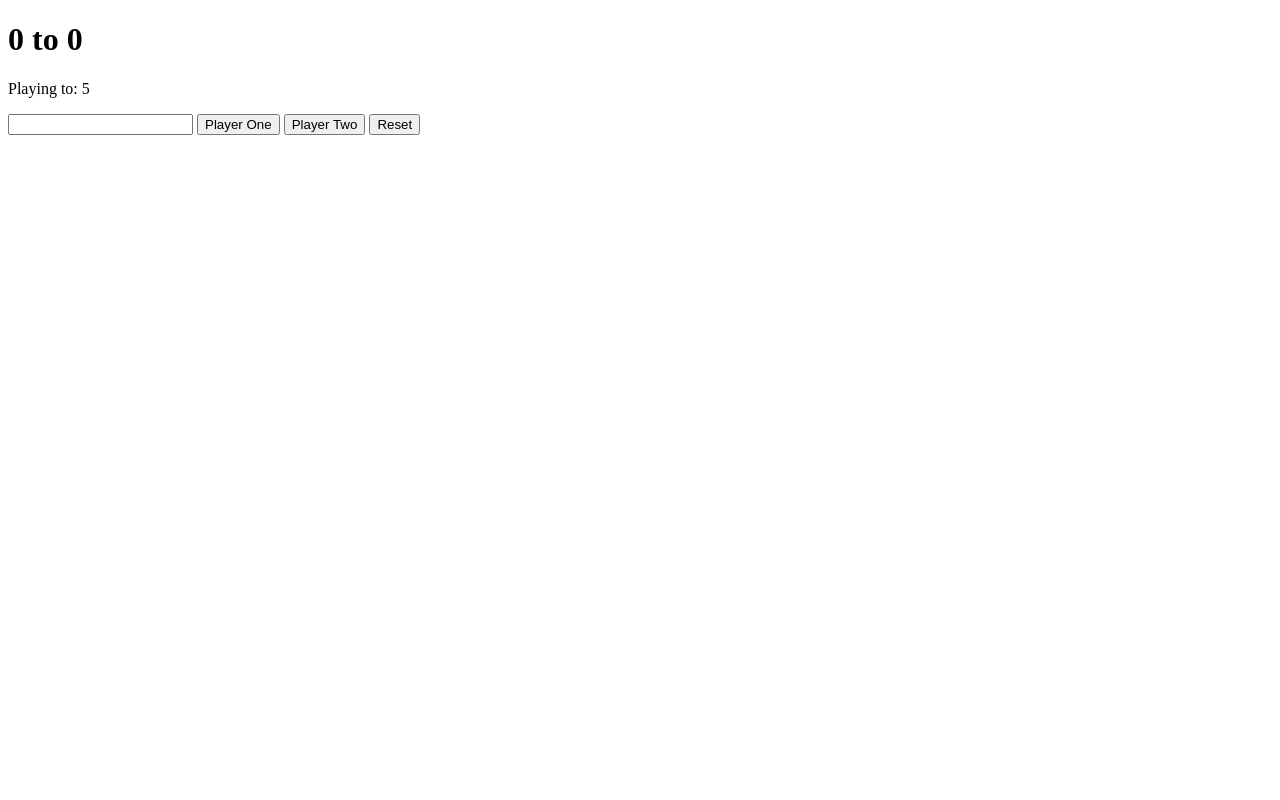
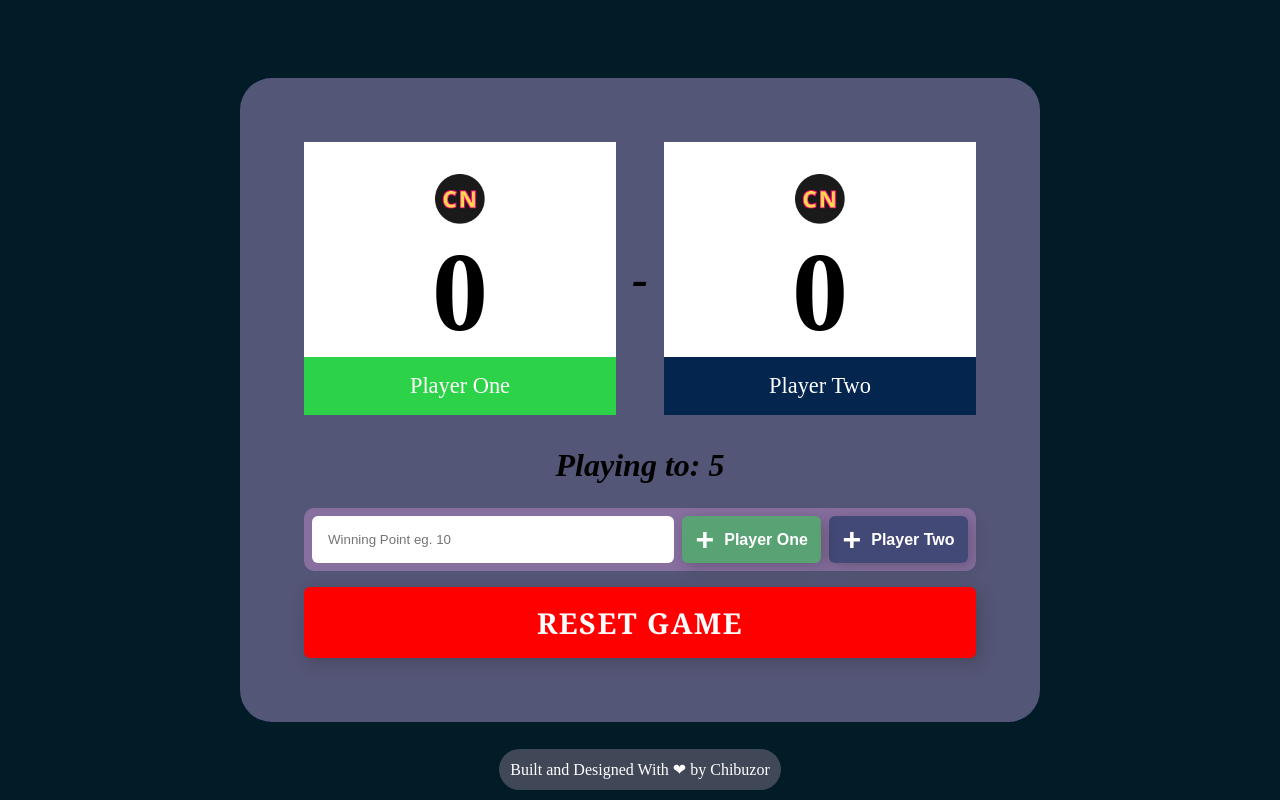
Before and after one commit to inspirion33/scoreboard, a plain HTML site: page index.html in a window 1280 px wide. Drawn offline with Linux system fonts and the light colour scheme.

Commit message:
Stying and layout

```diff
--- /dev/null
+++ b/css/style.css
@@ -0,0 +1,180 @@
+* {
+    padding: 0;
+    margin: 0;
+    box-sizing: border-box;
+}
+
+.bg {
+    height: 100vh;
+    position: relative;
+    background-color: #011C27;
+    display: flex;
+    justify-content: center;
+    align-items: center;
+}
+
+.container {
+    width: 100%;
+    max-width: 800px;
+    background-color: #545677;
+    margin: 0 auto;
+    padding: 4rem;
+    border-radius: 2rem;
+}
+
+p.to {
+    font-style: italic;
+    font-size: 3rem;
+    font-weight: 600;
+    padding: 0 1rem;
+}
+
+p.text {
+    font-style: italic;
+    font-size: 2rem;
+    text-align: center;
+    font-weight: 600;
+    padding: 0 1rem;
+    margin-bottom: 1.5rem;
+}
+
+.score-board {
+    /* background-color: whitesmoke; */
+    display: flex;
+    justify-content: space-between;
+    align-items: center;
+    margin-bottom: 2rem;
+}
+
+.score-card {
+    display: flex;
+    flex-direction: column;
+    align-items: center;
+    background-color: white;
+    width: 100%;
+    padding-top: 2rem;
+}
+
+img {
+    width: 100%;
+    max-width: 50px;
+    height: auto;
+}
+
+.score-card .player-name {
+    /* background-color: turquoise; */
+    display: block;
+    width: 100%;
+    text-align: center;
+    padding: 1rem .2rem;
+}
+
+.p1name {
+    background-color: #2cd348;
+    color: #fff;
+    font-weight: 500;
+    font-size: 1.4rem;
+}
+
+.p2name {
+    background-color: #03254E;
+    color: #fff;
+    font-weight: 500;
+    font-size: 1.4rem;
+}
+
+.lg-num {
+    font-size: 7rem;
+    transition: all ease-in-out 3s;
+}
+
+.input-board {
+    width: 100%;
+    background-color: #eb9fef56;
+    display: flex;
+    padding: 0.5rem;
+    column-gap: 8px;
+    border-radius: 10px;
+    margin-bottom: 1rem;
+}
+
+.input-board input {
+    width: 100%;
+    padding: 1rem;
+    border: none;
+    border-radius: 6px;
+}
+
+.input-board button {
+    position: relative;
+    font-size: 1rem;
+    width: 40%;
+    cursor: pointer;
+    outline: none;
+    border: none;
+    border-radius: 6px;
+    box-shadow: 4px 4px 15px 0px rgba(36, 35, 35, .3);
+    transition: transform ease-in-out .4s;
+}
+
+button {
+    font-size: 1rem;
+    cursor: pointer;
+    outline: none;
+    border: none;
+    border-radius: 6px;
+    box-shadow: 4px 4px 15px 0px rgba(36, 35, 35, .3);
+    transition: transform ease-in-out .4s;
+    display: flex;
+    align-items: center;
+    justify-content: center;
+    font-weight: 600;
+}
+
+button#p1 {
+    background-color: #2cd34881;
+    color: #fff;
+}
+
+button#p2 {
+    background-color: #03254e81;
+    color: #fff;
+}
+
+
+button#reset {
+    width: 100%;
+    display: block;
+    padding: 1rem;
+    /* font-style: italic; */
+    font-family: Georgia, 'Times New Roman', Times, serif;
+    font-size: 1.8rem;
+    letter-spacing: 1.5px;
+}
+
+#reset {
+    background-color: red;
+    color: white;
+    font-weight: 600;
+}
+
+button:hover {
+    transform: scale(1.06);
+}
+
+.add1 {
+    font-size: 2rem;
+    font-weight: 700;
+    margin-right: 10px;
+}
+
+
+.footer {
+    position: absolute;
+    bottom: 10px;
+    /* right: 10px; */
+    color: #fff;
+    background-color: #fecee93f;
+    padding: .7rem;
+    border-radius: 50px;
+}
--- a/index.html
+++ b/index.html
@@ -4,6 +4,7 @@
     <meta charset="UTF-8">
     <meta name="viewport" content="width=device-width, initial-scale=1.0">
     <title>Score Dashboard</title>
+    <link rel="stylesheet" href="./css/style.css">
     <style>
         .green{
             color: green;
@@ -11,15 +12,53 @@
     </style>
 </head>
 <body>
-    <h1><span id="p1Display">0</span> to <span id="p2Display">0</span></h1>
+    <!-- Here is the new design section -->
+    <!-- Main Background -->
+    <div class="bg">
+        <div class="container">
+            <div class="score-board">
+                <div class="score-card">
+                    <div class="img">
+                        <img src="./assets/favicon.png" alt="Player One">
+                    </div>
+                    <h1 class="lg-num"><span id="p1Display">0</span></h1>
+                    <div class="player-name p1name">Player One</div>
+                </div>
+                <p class="to">-</p>
+                <div class="score-card">
+                    <div class="img">
+                        <img src="./assets/favicon.png" alt="Player Two">
+                    </div>
+                    <h1 class="lg-num"><span id="p2Display">0</span></h1>
+                    <div class="player-name p2name">
+                        Player Two
+                    </div>
+                </div>
+            </div>
+            <p class="text">Playing to: <span>5</span></p>
+
+            <div class="input-board">
+                <input type="number" placeholder="Winning Point eg. 10">
+                <button id="p1"><span class="add1">+</span> Player One</button>
+                <button id="p2"><span class="add1">+</span> Player Two</button>
+            </div>
+            <button id="reset">RESET GAME</button>
+        </div>
+        <div class="footer">
+            <p>Built and Designed With ❤ by Chibuzor</p>
+        </div>
+    </div>
+
+    <!-- Ends Here -->
+    <!-- <h1><span id="p1Display">0</span> to <span id="p2Display">0</span></h1>
 
     <p>Playing to: <span>5</span></p>
 
     <input type="number">
     <button id="p1">Player One</button>
     <button id="p2">Player Two</button>
-    <button id="reset">Reset</button>
+    <button id="reset">Reset</button> -->
 
-    <script src="app.js"></script>
+    <script src="./App/app.js"></script>
 </body>
 </html>
```
Also changed, not shown: App/app.js (renamed from app.js), assets/favicon.png (added).
